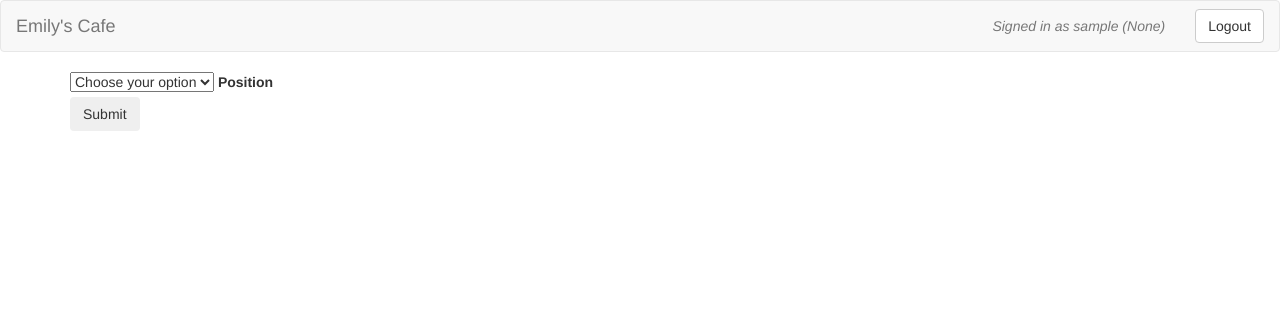
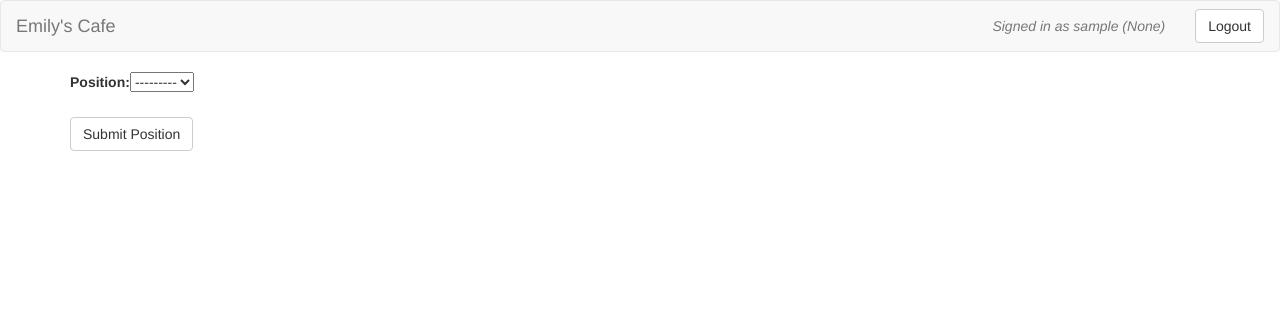
Before and after one commit to emilycharris/restaurant_app, a Django app: page /accounts/profile/ in a window 1280 px wide. Shown: the top 312 px of the page. Run offline with Django 3.2, Linux system fonts and the light colour scheme; the visitor is signed in with stand-in values (Sample User, id 1); data that the repository does not hold is empty; some libraries are stand-ins or nearby versions.

Commit message:
corrected issue with profile form

```diff
--- a/templates/app/profile_form.html
+++ b/templates/app/profile_form.html
@@ -1,20 +1,16 @@
 {% extends "base.html" %}
+{% load bootstrap %}
 {% block content %}
 {% if profile.position == None %}
 <form class="" action="" method="post">
   {% csrf_token %}
 
-  <div class="input-field col s12">
-   <select name='position'>
-     <option value="" disabled selected>Choose your option</option>
-     <option value="1">Server</option>
-     <option value="2">Cook</option>
-     <option value="3">Owner</option>
-   </select>
-   <label>Position</label>
- </div>
-  <button class="btn waves-effect waves-light red accent-2"  type="submit" name="">Submit
-  </button>
+  {{form|bootstrap}}
+
+  <br>
+  <br>
+  <button type="submit" class="btn btn-default">Submit Position</button>
+
 </form>
 {% else %}
 
```
